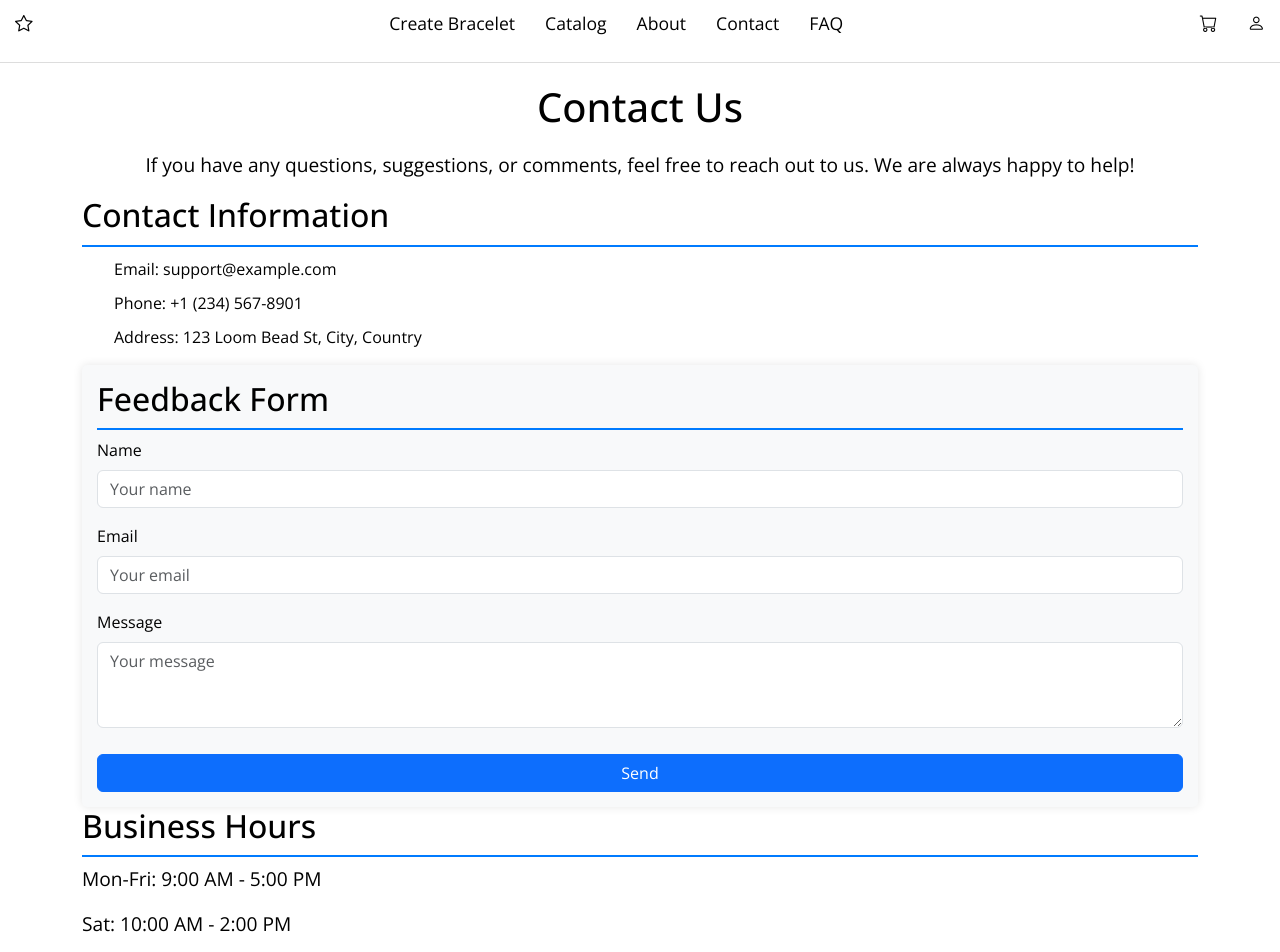
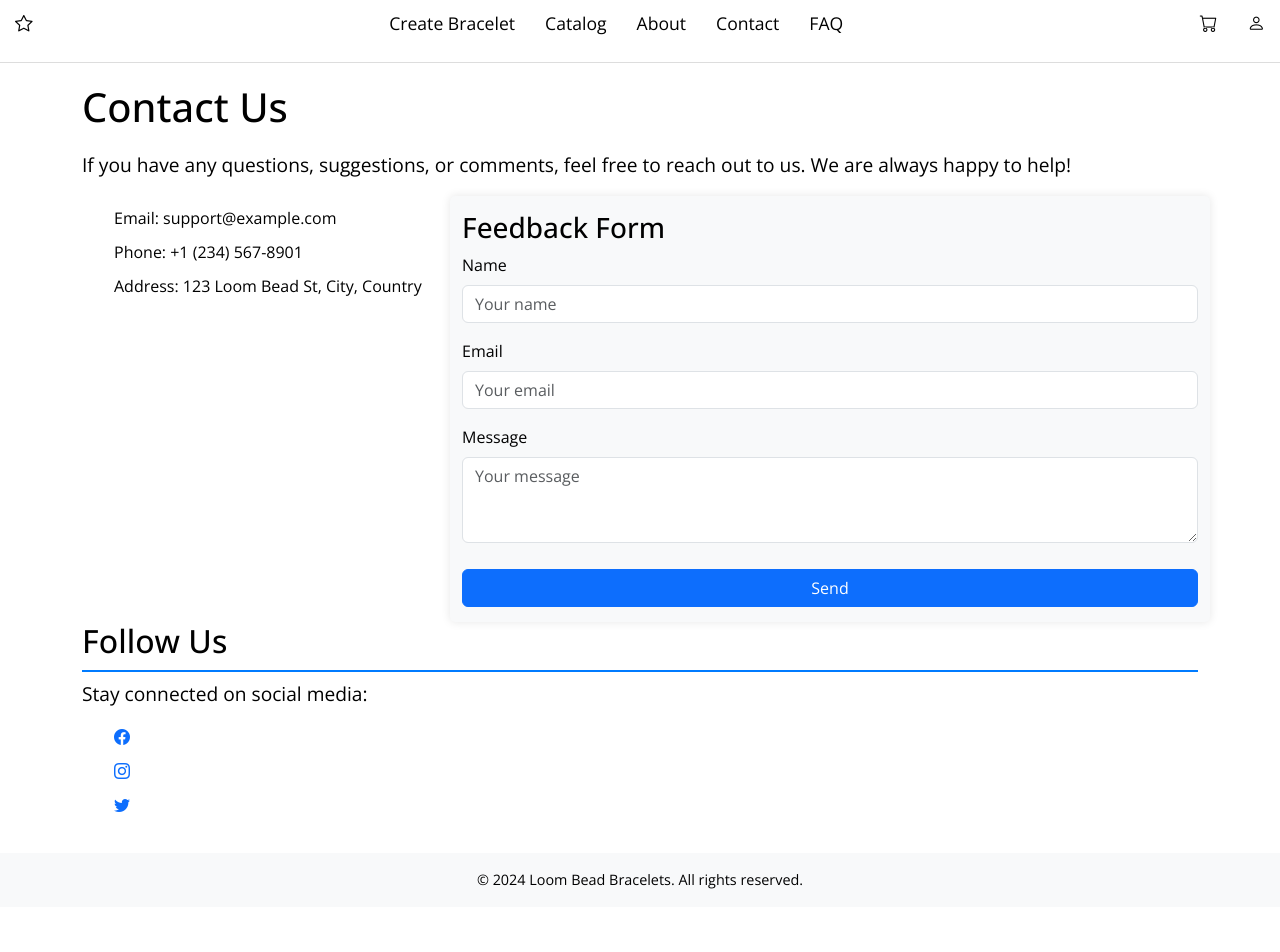
Before and after one commit to Dulatto/loom-bead-bracelet, a React (Create React App) app: page /contact in a window 1280 px wide. Shown: the top 952 px of the page. After the commit the page ends 907 px from the top, so only its background shows below. Built offline with nearby package versions, Linux system fonts and the light colour scheme.

Commit message:
contact page

```diff
--- a/src/components/Contact.js
+++ b/src/components/Contact.js
@@ -4,11 +4,14 @@ import '../styles/contact.css'; // Ensure you have styles for this page
 function Contact() {
     return (
         <div className="container">
-            <h1 className="text-center">Contact Us</h1>
-            <p className="text-center">If you have any questions, suggestions, or comments, feel free to reach out to us. We are always happy to help!</p>
+            <div className='row'>
+                <div className='col-12 text-start'>
+                    <h1 >Contact Us</h1>
+                    <p >If you have any questions, suggestions, or comments, feel free to reach out to us. We are always happy to help!</p>
 
-            <div className="contact-info">
-                <h2>Contact Information</h2>
+                </div>
+                <div className='col-4 contact-info'>
+
                     <ul>
                         <li><strong>Email:</strong> support@example.com</li>
                         <li><strong>Phone:</strong> +1 (234) 567-8901</li>
@@ -16,8 +19,8 @@ function Contact() {
                     </ul>
                 </div>
 
-            <div className="feedback-form">
-                <h2>Feedback Form</h2>
+                <div className="col-8 feedback-form">
+                    <h3>Feedback Form</h3>
                     <form>
                         <div className="mb-3">
                             <label htmlFor="name" className="form-label">Name</label>
@@ -35,23 +38,19 @@ function Contact() {
                     </form>
                 </div>
 
-            <div className="business-hours">
-                <h2>Business Hours</h2>
-                <p>Mon-Fri: 9:00 AM - 5:00 PM</p>
-                <p>Sat: 10:00 AM - 2:00 PM</p>
-                <p>Sun: Closed</p>
-            </div>
+
 
                 <div className="social-media">
                     <h2>Follow Us</h2>
                     <p>Stay connected on social media:</p>
                     <ul>
-                    <li><a href="https://facebook.com" target="_blank" rel="noopener noreferrer">Facebook</a></li>
-                    <li><a href="https://instagram.com" target="_blank" rel="noopener noreferrer">Instagram</a></li>
-                    <li><a href="https://twitter.com" target="_blank" rel="noopener noreferrer">Twitter</a></li>
+                        <li><a href="https://facebook.com" target="_blank" rel="noopener noreferrer"><i class="bi bi-facebook"></i></a></li>
+                        <li><a href="https://instagram.com" target="_blank" rel="noopener noreferrer"><i class="bi bi-instagram"></i></a></li>
+                        <li><a href="https://twitter.com" target="_blank" rel="noopener noreferrer"><i class="bi bi-twitter"></i></a></li>
                     </ul>
                 </div>
             </div>
+        </div >
     );
 }
 
```
Lines whose indentation alone changed are shown as unchanged.
